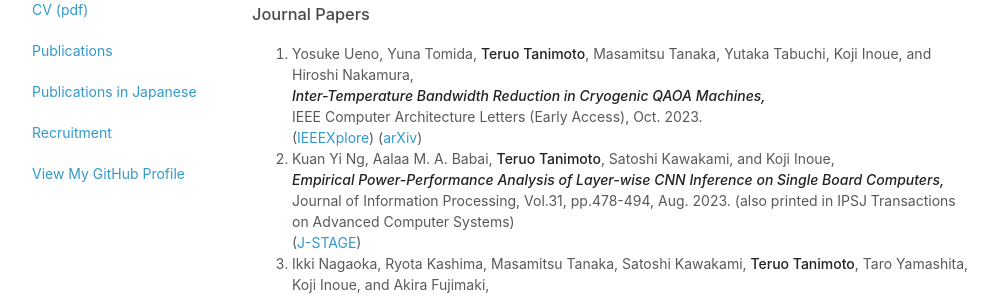
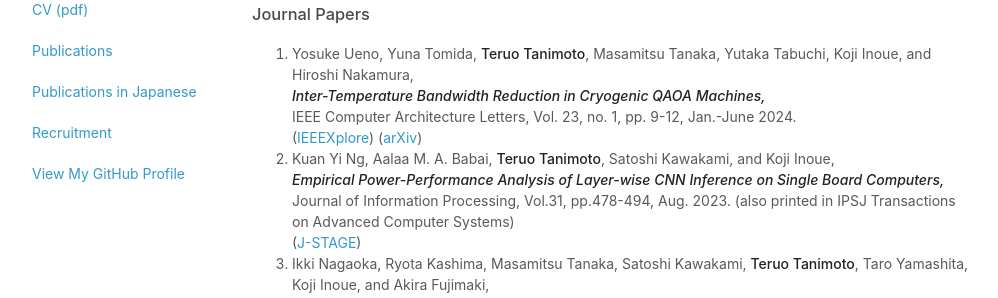
Before and after one commit to teruo41/teruo41.github.io, a Jekyll site: the page built from pubse.md, in a window 1280 px wide and 900 px high, scrolled down 1973 px. Shown: the part 152-450 px from the top of the window, without its empty margins (138-1136 px from the left). Built offline with Jekyll 4.4.1, drawn with Linux system fonts in a browser that asks for light colours.

Commit message:
Update pubse.md

```diff
--- a/pubse.md
+++ b/pubse.md
@@ -104,7 +104,7 @@ title: Publications
 
 0. Yosuke Ueno, Yuna Tomida, __Teruo Tanimoto__, Masamitsu Tanaka, Yutaka Tabuchi, Koji Inoue, and Hiroshi Nakamura,
    ***Inter-Temperature Bandwidth Reduction in Cryogenic QAOA Machines,***
-   IEEE Computer Architecture Letters (Early Access), Oct. 2023.
+   IEEE Computer Architecture Letters, Vol. 23, no. 1, pp. 9-12, Jan.-June 2024.
    ([IEEEXplore](https://ieeexplore.ieee.org/document/10274135))
    ([arXiv](https://arxiv.org/abs/2310.01630))
 
```
